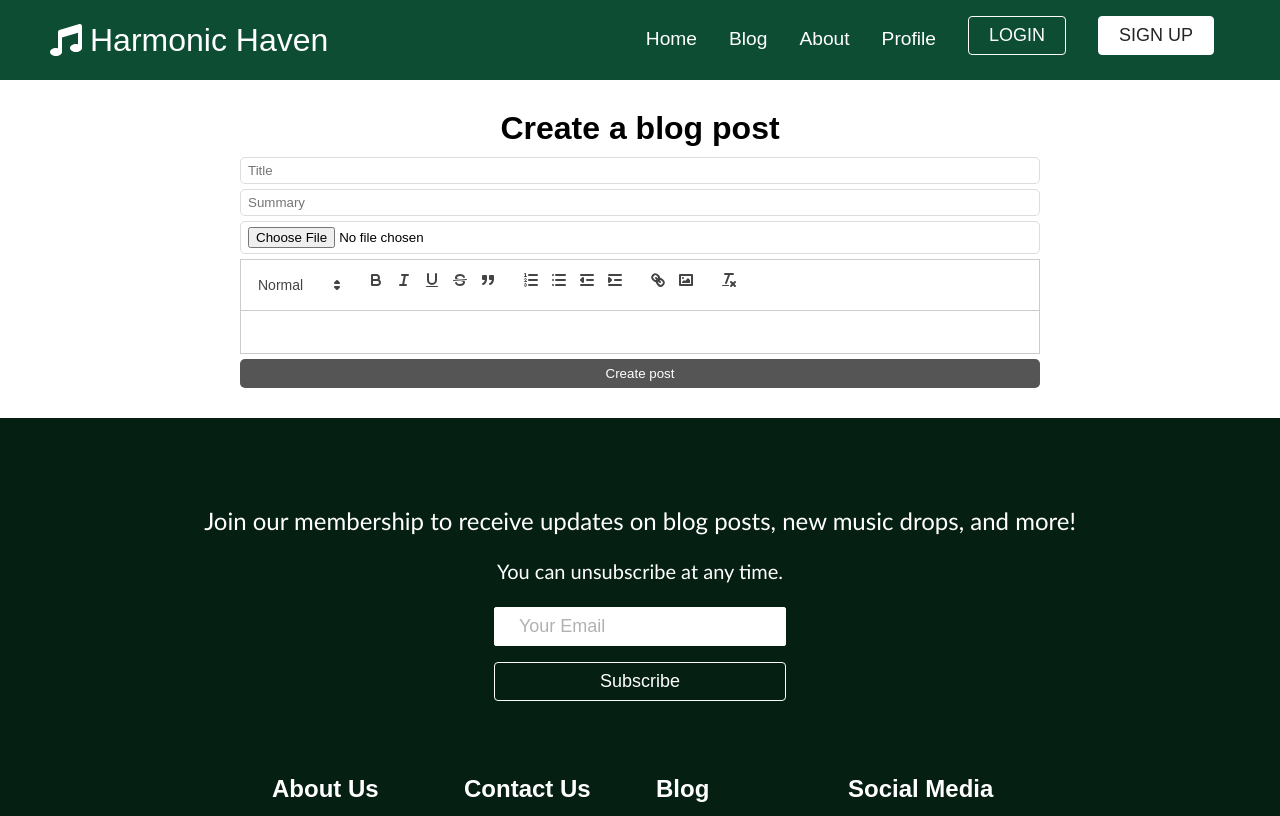
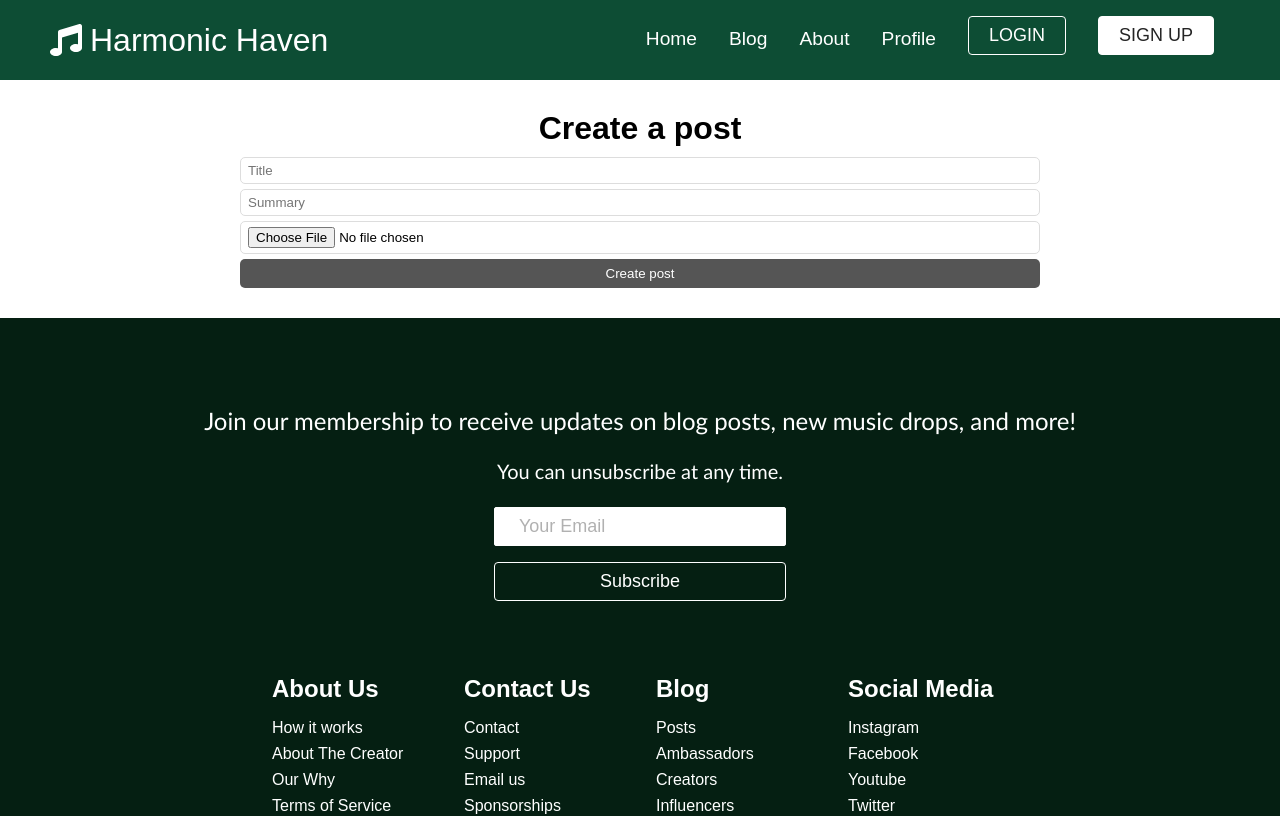
Before and after one commit to ljohn01/CP-325.9, a React (Vite) app in the folder blog-music/: page /create in a window 1280 px wide. Shown: the top 816 px of the page. Built offline with nearby package versions, Linux system fonts and the light colour scheme.

Commit message:
more commits

```diff
--- a/blog-music/api/index.mjs
+++ b/blog-music/api/index.mjs
@@ -2,6 +2,7 @@ import express from 'express';
 import cors from 'cors';
 import mongoose from "mongoose";
 import User from './models/User.mjs';
+import Post from './models/Post.mjs';
 // import Post from './models/Post.mjs';
 // import { genSaltSync } from 'bcryptjs';
 import bcrypt from 'bcryptjs';
--- a/blog-music/src/components/pages/PostsPage/CreatePost.jsx
+++ b/blog-music/src/components/pages/PostsPage/CreatePost.jsx
@@ -1,68 +1,52 @@
-import { useState } from "react"
-import ReactQuill from "react-quill"
-import 'react-quill/dist/quill.snow.css'
-import './CreatePosts.css'
-
-const modules = {
-  toolbar: [
-    [{ 'header': [1, 2, false] }],
-    ['bold', 'italic', 'underline', 'strike', 'blockquote'],
-    [{ 'list': 'ordered' }, { 'list': 'bullet' }, { 'indent': '-1' }, { 'indent': '+1' }],
-    ['link', 'image'],
-    ['clean']
-  ],
-};
-
-const formats = [
-  'header',
-  'bold', 'italic', 'underline', 'strike', 'blockquote',
-  'list', 'bullet', 'indent',
-  'link', 'image'
-]
+import ReactQuill from "react-quill";
+import 'react-quill/dist/quill.snow.css';
+import {useState} from "react";
+import {Navigate} from "react-router-dom";
+import "./CreatePosts.css"
 
 
 export default function CreatePost() {
-  const [title, setTitle] = useState('');
-  const [summary, setSummary] = useState('');
-  const [content, setContent] = useState('');
+  const [title,setTitle] = useState('');
+  const [summary,setSummary] = useState('');
+  const [content,setContent] = useState('');
   const [files, setFiles] = useState('');
-  function createNewPost(ev) {
+  const [redirect, setRedirect] = useState(false);
+  async function createNewPost(ev) {
     const data = new FormData();
     data.set('title', title);
     data.set('summary', summary);
     data.set('content', content);
     data.set('file', files[0]);
     ev.preventDefault();
-
-    fetch('http://localhost:4000/post', {
+    const response = await fetch('http://localhost:5000/post', {
       method: 'POST',
       body: data,
-    })
+      credentials: 'include',
+    });
+    if (response.ok) {
+      setRedirect(true);
+    }
+  }
+
+  if (redirect) {
+    return <Navigate to={'/'} />
   }
   return (
 
     <form className="postform" onSubmit={createNewPost}>
-      <h1>Create a blog post</h1>
+      <h1>Create a post</h1>
       <input type="title"
              placeholder={'Title'}
              value={title}
              onChange={ev => setTitle(ev.target.value)} />
-
       <input type="summary"
              placeholder={'Summary'}
              value={summary}
              onChange={ev => setSummary(ev.target.value)} />
+      <input type="file"
+             onChange={ev => setFiles(ev.target.files)} />
 
-      <input type="file"
-       value={files}
-       onChange={ev => setFiles(ev.target.files)}
-       />
-      <ReactQuill
-        value={content}
-        onChange={newValue => setContent(newValue)}
-        modules={modules}
-        formats={formats} />
-      <button style={{ marginTop: '5px' }}>Create post</button>
+      <button style={{marginTop:'5px'}}>Create post</button>
     </form>
-  )
+  );
 }
```
Also changed, not shown: blog-music/api/models/Post.mjs (added, +16 -0 lines). Lines whose indentation alone changed are shown as unchanged.
